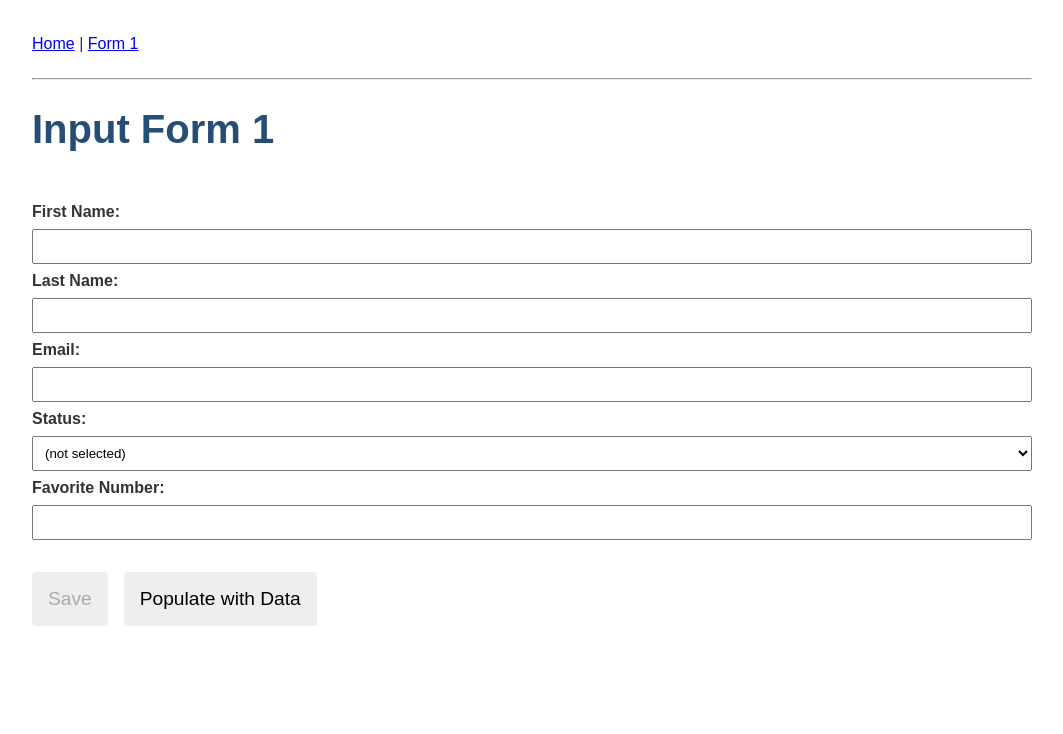
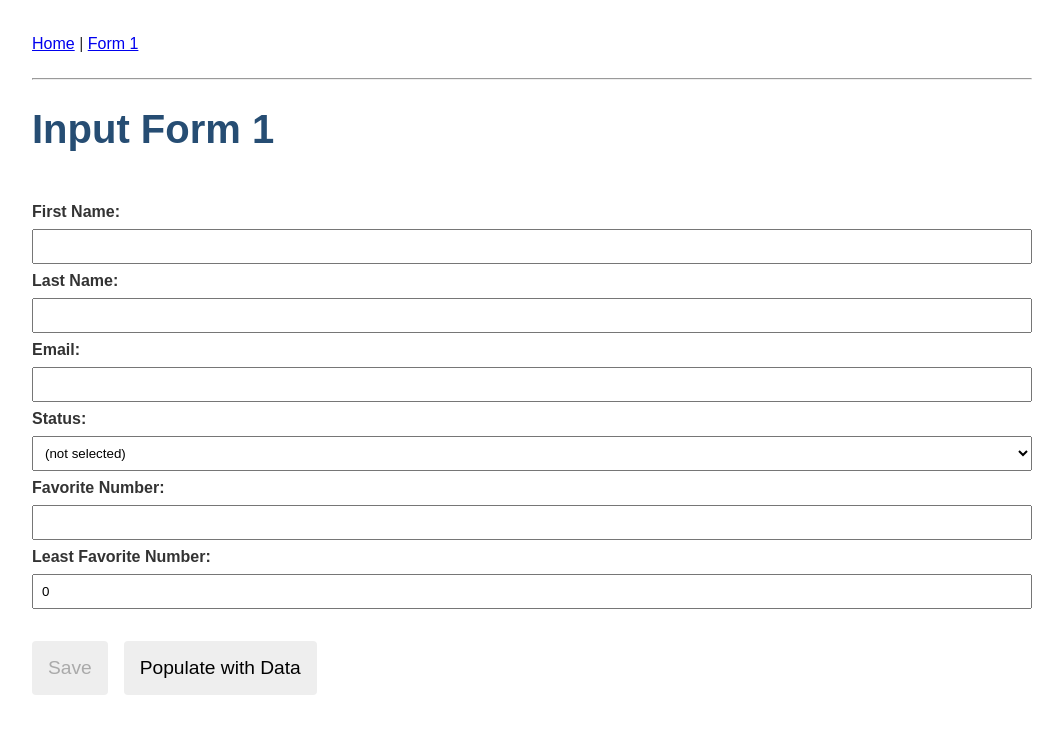
Before and after one commit to benday-inc/AngularChildComponentsWithValidation, an Angular app: page /form1 in a window 1280 px wide. Shown: the top 734 px of the page, without its empty margins (108-1171 px from the left). Built offline with nearby package versions, Linux system fonts and the light colour scheme.

Commit message:
Got field with validation typed as number

```diff
--- a/src/app/input-form1/input-form1.component.html
+++ b/src/app/input-form1/input-form1.component.html
@@ -20,6 +20,9 @@
     <label for="favoriteNumber">Favorite Number: </label>
     <input id="favoriteNumber" type="text" formControlName="favoriteNumber">
 
+    <label for="leastFavoriteNumber">Least Favorite Number: </label>
+    <input id="leastFavoriteNumber" type="text" formControlName="leastFavoriteNumber">
+
     <p></p>
 
     <button type="button" [disabled]="!theForm.valid" (click)="save()">Save</button>
--- a/src/app/input-form1/input-form1.component.ts
+++ b/src/app/input-form1/input-form1.component.ts
@@ -15,6 +15,10 @@ export class InputForm1Component {
       validators: [Validators.required, Validators.email]
     }],
     status: ['', Validators.required],
+    leastFavoriteNumber: this.fb.nonNullable.control<number>(0, {
+      validators: [Validators.required,
+        Validators.pattern('^-?[0-9]+(\.[0-9]*)?$')]
+    }),
     favoriteNumber: ['', {
       validators: [Validators.required,
         Validators.pattern('^-?[0-9]+(\.[0-9]*)?$')]
@@ -37,6 +41,7 @@ export class InputForm1Component {
       lastName: 'Day',
       email: 'benday@benday.com',
       status: 'active',
-      favoriteNumber: '42'});
+      favoriteNumber: '42',
+      leastFavoriteNumber: 13});
   }
 }
```
